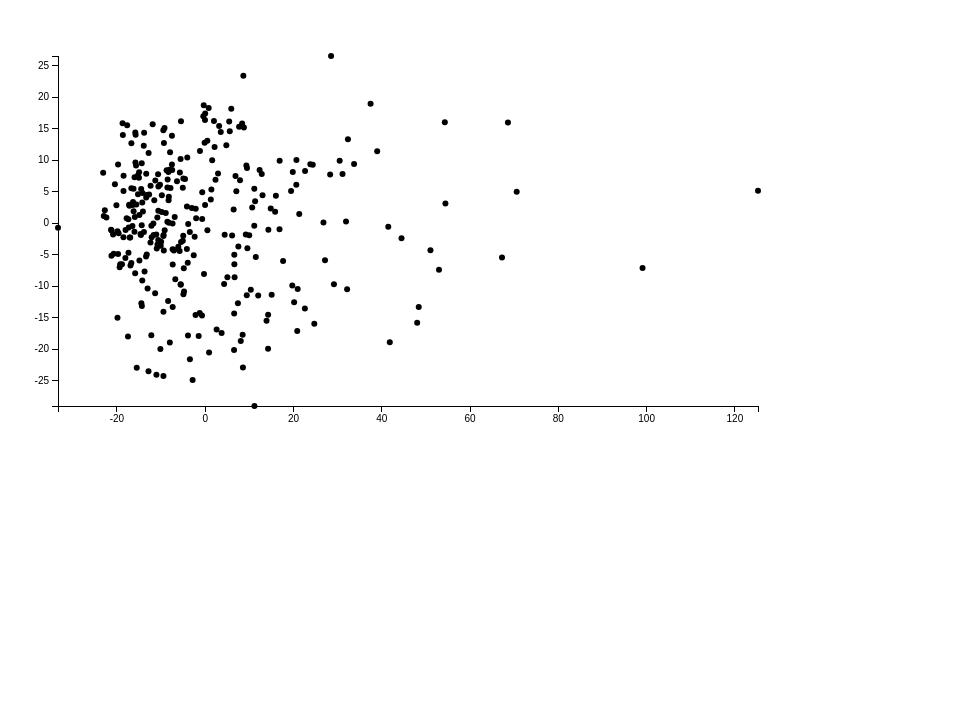
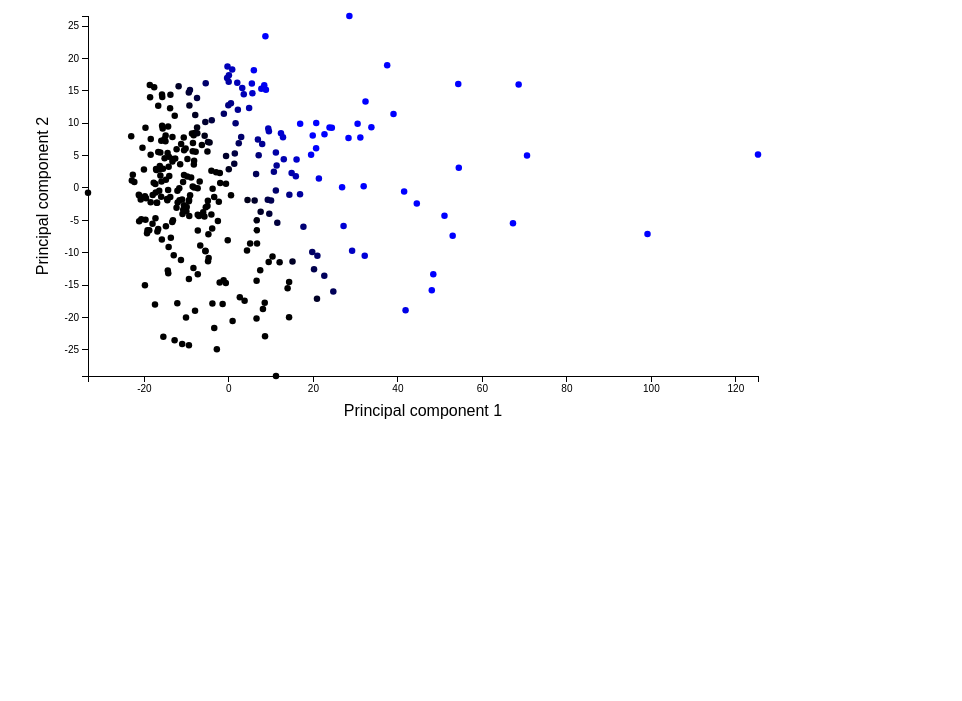
Before and after one commit to adamgerickson/NationalBasketballAnalysis, a plain HTML site: page index.html in a window 1280 px wide. Shown: the part 99-800 px from the top of the page, without its empty margins (0-962 px from the left). Drawn offline with Linux system fonts and the light colour scheme.

Commit message:
Reformatted index.html
just cleaning up some structure in index.html

```diff
--- a/index.html
+++ b/index.html
@@ -1,28 +1,11 @@
-
 <!DOCTYPE html>
 <html lang="en">
 
   <head>
     <meta charset="utf-8">
     <title>D3 NBAnalysis</title>
-    <h1>PCA on Career Data</h1>
+    <h1>National Basketball Analysis</h1>
     <script type="text/javascript" src="d3.min.js"></script>
-        <!-- <style type="text/css">
-
-        .axis path,
-        .axis line {
-          fill: none;
-          stroke: black;
-          shape-rendering: crispEdges;
-        }
-
-        .axis text {
-          font-family: sans-serif;
-          font-size: 11px;
-        }
-
-        </style> -->
-
     <style>
       body {
         font: 11px sans-serif;
@@ -34,7 +17,6 @@
         stroke: #000;
         shape-rendering: crispEdges;
       }
-
       .tooltip {
         position: absolute;
         width: 100px;
@@ -53,39 +35,10 @@
   <body>
     <script type="text/javascript">
 
+	  // |------------------------------------BEGIN SCRIPT-----------------------------------| //
 
-
-
-      //Static dataset
-      // var dataset = [
-      //         [5, 20], [480, 90], [250, 50], [100, 33], [330, 95],
-      //         [410, 12], [475, 44], [25, 67], [85, 21], [220, 88],
-      //         [600, 150]
-      //         ];
-
-      // //Dynamic, random dataset
-      // var dataset = [];         //Initialize empty array
-      // var numDataPoints = 50;       //Number of dummy data points to create
-      // var xRange = Math.random() * 1000;  //Max range of new x values
-      // var yRange = Math.random() * 1000;  //Max range of new y values
-      // for (var i = 0; i < numDataPoints; i++) {         //Loop numDataPoints times
-      //   var newNumber1 = Math.round(Math.random() * xRange);  //New random integer
-      //   var newNumber2 = Math.round(Math.random() * yRange);  //New random integer
-      //   dataset.push([newNumber1, newNumber2]);         //Add new number to array
-      // }
-
-      // // load data
-      // d3.csv("cereal.csv", function(error, data) {
-
-      //   // change string (from CSV) into number format
-      //   data.forEach(function(d) {
-      //     d.Calories = +d.Calories;
-      //     d["Protein (g)"] = +d["Protein (g)"];
-      // //    console.log(d);
-      //   });
-
+	  // Load the Dataset, then call a function which does everything else defined in the file
       var dataset = new Array();
-
       d3.csv("ball.csv", function(data)
         {
           data.forEach(function(d)
@@ -98,65 +51,50 @@
             })
           everythingelse();
         });
-
       console.log(dataset)
 
+
+	  //everythingelse() is below
+	  // Below is literally the whole script put into one function, so it could be called on the data above as it was loaded
       function everythingelse() {
 
-      //Width and height
-      var margin = {top: 100, right: 50, bottom: 50, left: 50},
+      //Width and height for the SVG
+      var margin = {top: 60, right: 50, bottom: 80, left: 80},
       w = 800 - margin.left - margin.right,
       h = 500 - margin.top - margin.bottom;
-
-
-      //Create scale functions
-      var xScale = d3.scaleLinear()
-                 .domain([
-                      d3.min(dataset, function(d) { return d[0]; }),
-                      d3.max(dataset, function(d) { return d[0]; })])
-                 .range([margin.left, w + margin.left]);
-
-      var xValue = function(d) {return d[0];} // data -> scaled x value
-
-      var yScale = d3.scaleLinear()
-                 .domain([
-                      d3.min(dataset, function(d) { return d[1]; }),
-                      d3.max(dataset, function(d) { return d[1]; })])
-                 .range([h + margin.top, margin.top]);
-
-      var yValue = function(d) {return d[1];} // data -> scaled y value
-
-      var rScale = d3.scaleLinear()
-                 .domain([
-                      d3.min(dataset, function(d) { return d[1]; }),
-                      d3.max(dataset, function(d) { return d[1]; })])
-                 .range([2, 5]);
-
-
-      // printfunc = dataset.forEach(function(d)
-      //       {
-      //         console.log(
-      //           [d[0], xScale(d[0])  ]
-      //           )
-      //       })
-
-      console.log(dataset[0]);
-      // printfunc;
 
 	  //Create SVG element
       var svg = d3.select("body")
 		.append("svg")
 		.attr("width", w + margin.left + margin.right)
 		.attr("height", h + margin.top + margin.bottom);
-            // .append("g")
-            //     .attr("transform", "translate(" + margin.left + "," + margin.top + ")");
 
-      // add the tooltip area to the webpage
+      //Create scale functions and scale data
+      var xScale = d3.scaleLinear()
+		 .domain([
+			  d3.min(dataset, function(d) { return d[0]; }),
+			  d3.max(dataset, function(d) { return d[0]; })])
+		 .range([margin.left, w + margin.left]);
+      var xValue = function(d) {return d[0];} // data -> scaled x value
+      var yScale = d3.scaleLinear()
+		 .domain([
+			  d3.min(dataset, function(d) { return d[1]; }),
+			  d3.max(dataset, function(d) { return d[1]; })])
+		 .range([h + margin.top, margin.top]);
+      var yValue = function(d) {return d[1];} // data -> scaled y value
+      var rScale = d3.scaleLinear()
+		 .domain([
+			  d3.min(dataset, function(d) { return d[1]; }),
+			  d3.max(dataset, function(d) { return d[1]; })])
+		 .range([2, 5]);
+      console.log(dataset[0]);
+
+	  // Create tooltip element
       var tooltip = d3.select("body").append("div")
        .attr("class", "tooltip")
        .style("opacity", 100);
 
-      //Create circles
+      //Create circles, with the tooltip too
       svg.selectAll("circle")
          .data(dataset)
          .enter()
@@ -169,9 +107,11 @@ function everythingelse() {
          })
          .attr("r", function(d) {
            // return Math.abs(rScale(d[1]));
-           return 3
+           return 3.25
          })
-
+		 .attr("fill", function(d) {
+		   return "rgb(0, 0, " + ((d[0] + d[1]) * 10) + ")";
+		   })
         .on("mouseover", function(d) {
             tooltip.transition()
               .duration(200)
@@ -191,6 +131,55 @@ function everythingelse() {
               .style("opacity", 0);
         });
 
+      //Create X axis
+	  var xAxis = d3.axisBottom(xScale);
+      svg.append("g")
+        .attr("class", "axis")
+        .attr("transform", "translate(0,"
+           + (h + margin.top)
+          + ")")
+        .call(xAxis);
+
+      //Create Y axis
+	  var yAxis = d3.axisLeft(yScale);
+      svg.append("g")
+        .attr("class", "axis")
+        .attr("transform", "translate("
+           + margin.left
+          + ",0)")
+        .call(yAxis);
+
+	  //Add a title
+	  svg.append("text")
+        .attr("x", (w / 2) + margin.left)
+        .attr("y", 0 + (margin.top / 1.5))
+        .attr("text-anchor", "middle")
+		.attr("color", "Blue")
+        .style("font-size", "20px")
+        .style("text-decoration", "bold")
+        .text("PCA on NBA Player Career data with GamesPlayed>100");
+
+	  //Add a X-axis title
+	  svg.append("text")
+        .attr("x", (w / 2) + margin.left)
+        .attr("y", h + (margin.top) + (margin.bottom/2))
+        .attr("text-anchor", "middle")
+        .style("font-size", "16px")
+		.style("color", "blue")
+        .text("Principal component 1");
+
+ 	  //Add a Y-axis Title
+	  svg.append("text")
+		.attr("transform", "translate("+ (margin.left/2) +","+((h/2) + margin.top)+")rotate(-90)")
+        .attr("text-anchor", "middle")
+        .style("font-size", "16px")
+		.style("font-color", "blue")
+        .text("Principal component 2")
+		.style("color", "#0F3434");
+
+	}
+
+	//---------------------EXTRA PREVIOUSLY USED CODE PIECES--------------------------------------//
 
 
 	  /*
@@ -213,33 +202,31 @@ function everythingelse() {
 		 .attr("fill", "red");
 		*/
 
+      // printfunc = dataset.forEach(function(d)
+      //   {
+      //     console.log(
+      //     [ d[0], xScale(d[0]) ]
+      //     )
+      //   })
 
-      //Define X axis
-      var xAxis = d3.axisBottom(xScale);
 
-      //Define Y axis
-      var yAxis = d3.axisLeft(yScale);
-
-      //Create X axis
-      svg.append("g")
-        .attr("class", "axis")
-        .attr("transform", "translate(0,"
-           + (h + margin.top)
-          + ")")
-        .call(xAxis);
-
-      //Create Y axis
-      svg.append("g")
-        .attr("class", "axis")
-        .attr("transform", "translate("
-           + margin.left
-          + ",0)")
-        .call(yAxis);
-
-      }
-
+	  //Static dataset
+      // var dataset = [
+      //         [5, 20], [480, 90], [250, 50], [100, 33], [330, 95],
+      //         [410, 12], [475, 44], [25, 67], [85, 21], [220, 88],
+      //         [600, 150]
+      //         ];
+      // //Dynamic, random dataset
+      // var dataset = [];         //Initialize empty array
+      // var numDataPoints = 50;       //Number of dummy data points to create
+      // var xRange = Math.random() * 1000;  //Max range of new x values
+      // var yRange = Math.random() * 1000;  //Max range of new y values
+      // for (var i = 0; i < numDataPoints; i++) {         //Loop numDataPoints times
+      //   var newNumber1 = Math.round(Math.random() * xRange);  //New random integer
+      //   var newNumber2 = Math.round(Math.random() * yRange);  //New random integer
+      //   dataset.push([newNumber1, newNumber2]);         //Add new number to array
+      // }
 
     </script>
   </body>
-
 </html>
```
Lines whose indentation alone changed are shown as unchanged.
